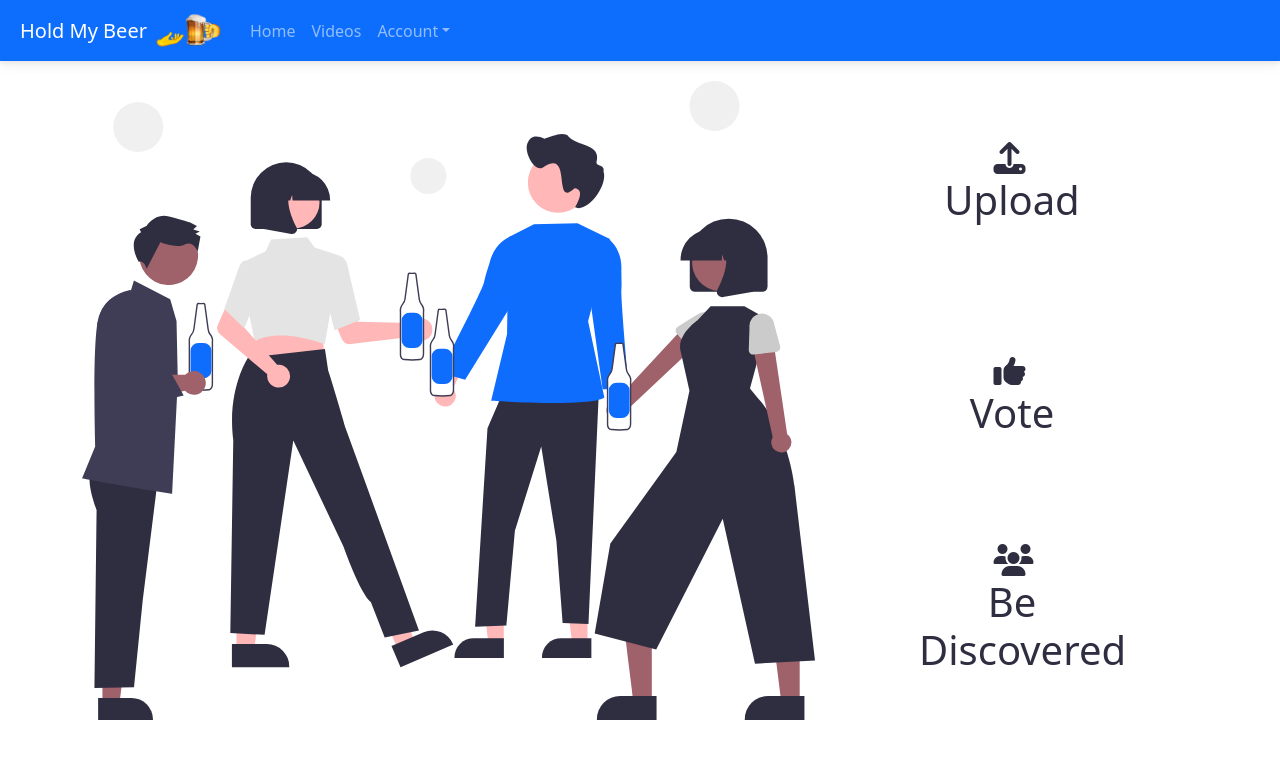
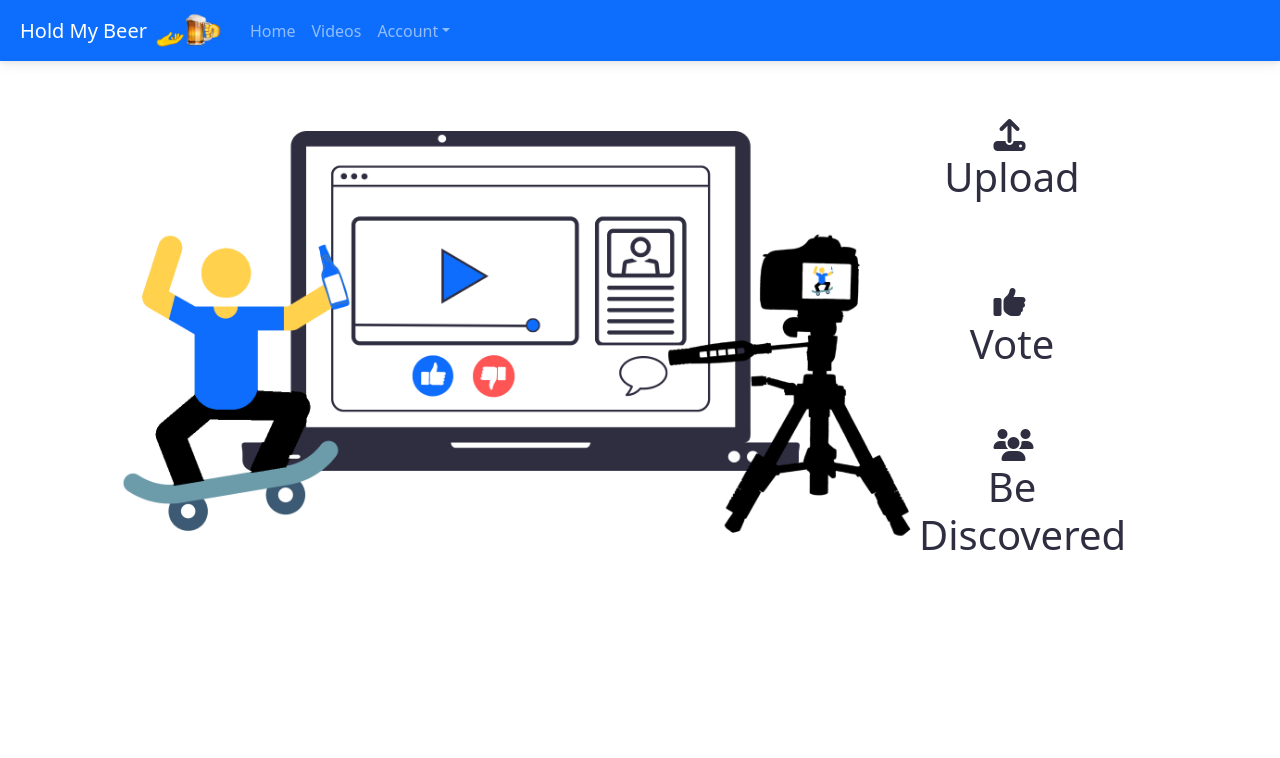
Before and after one commit to tparks18/hold_my_beer_bootstrap, a React (Create React App) app: page / in a window 1280 px wide. Shown: the top 758 px of the page. Built offline with nearby package versions, Linux system fonts and the light colour scheme.

Commit message:
changed landingpic

```diff
--- a/src/views/LandingPage.js
+++ b/src/views/LandingPage.js
@@ -1,12 +1,16 @@
 import React from 'react'
-import undrawsvg from "../images/undraw_having_beer.svg";
+import landingpic from "../images/holdmybeerlandingpagegraphic.png";
 
 const LandingPage = () => {
     return (
       <div>
         <div className="big-container">
           <div className="landing-image-container">
-            <img src={undrawsvg} alt="beer" />
+            <img
+              style={{ height: "500px" }}
+              src={landingpic}
+              alt="manskateboarding"
+            />
           </div>
           <div className="text1 center-text">
             <i className="fas fa-upload fa-2x"></i>
```
Also changed, not shown: src/images/holdmybeerlandingpagegraphic.png (added).
